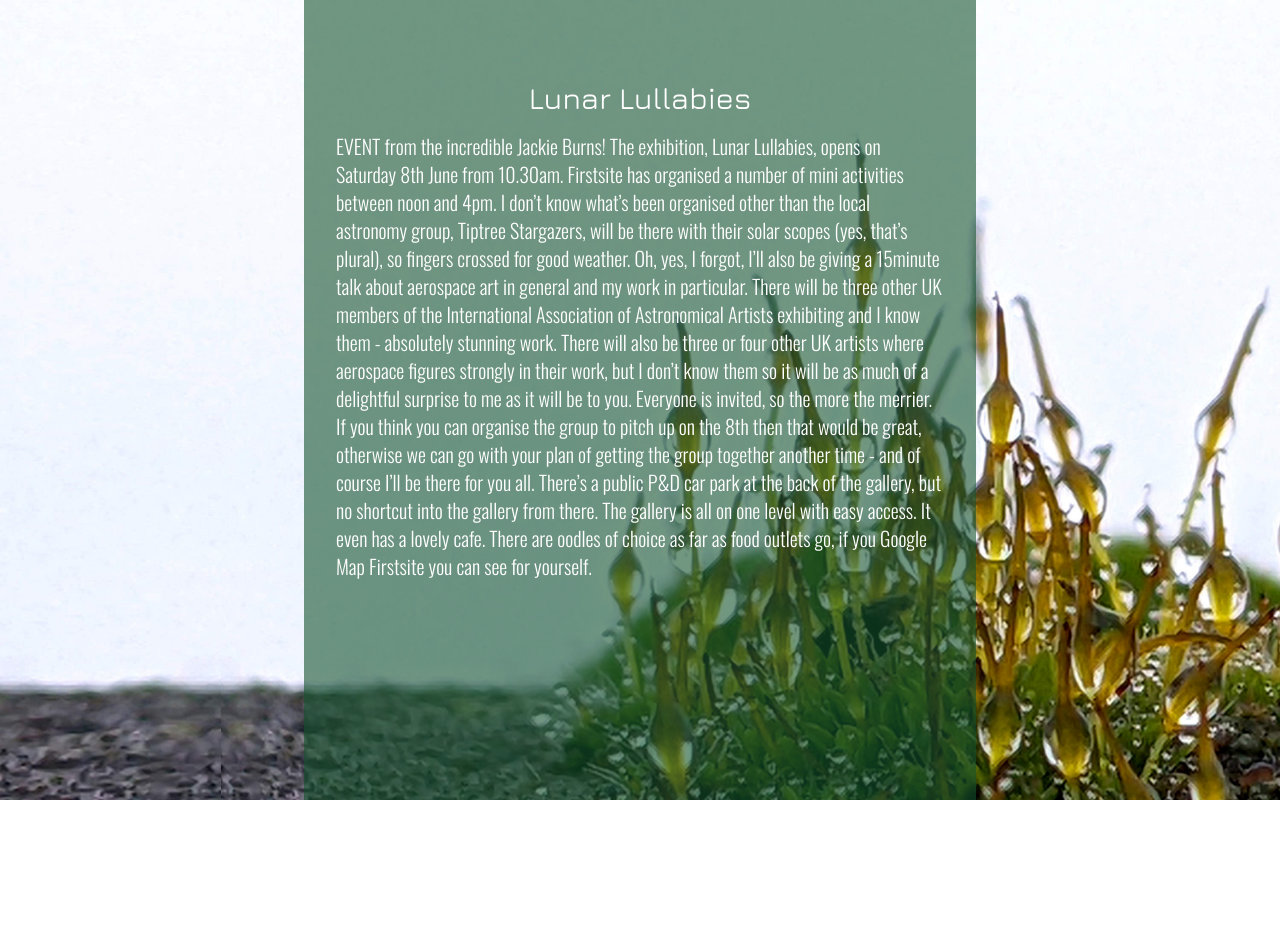
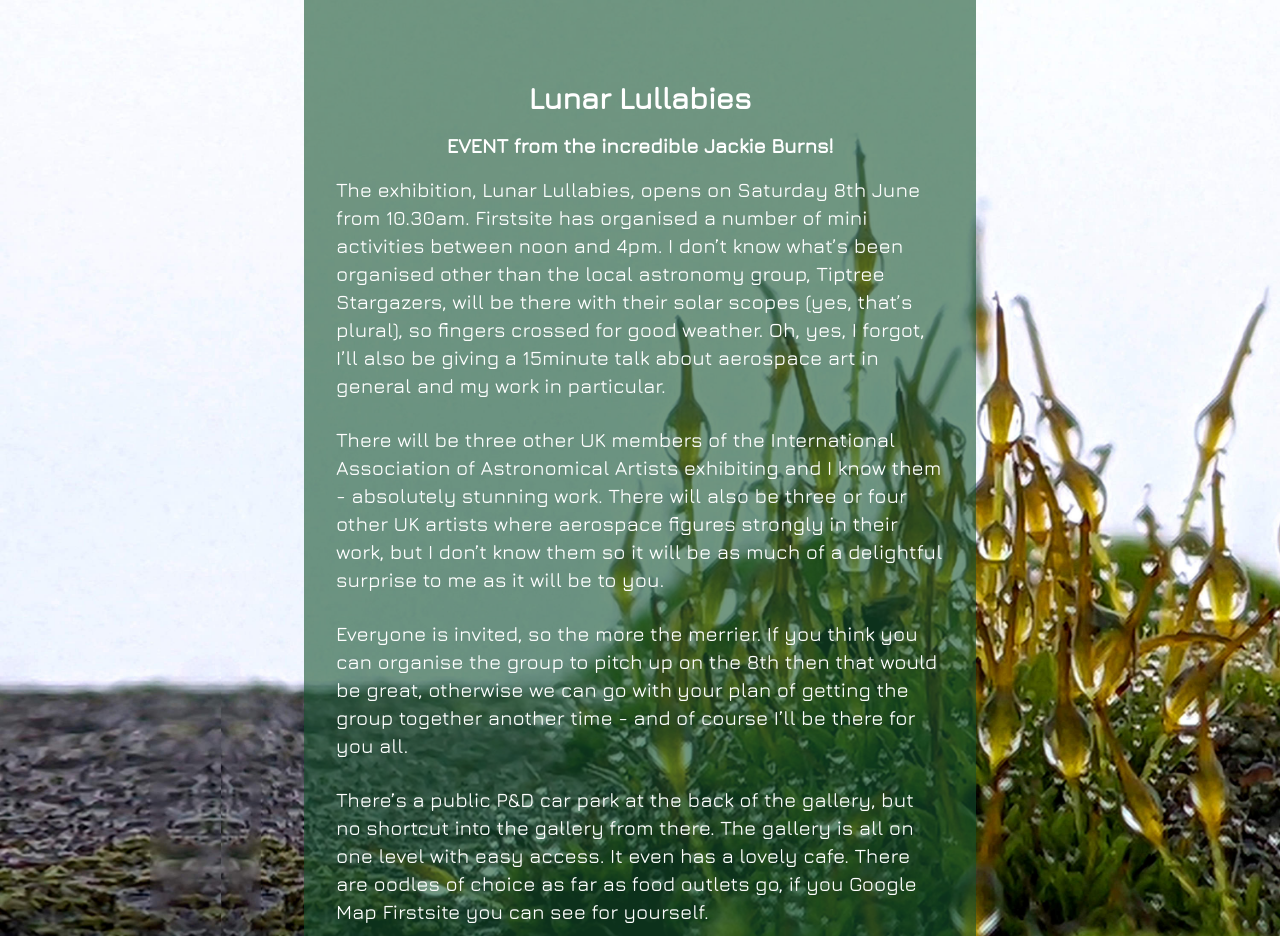
Before and after one commit to monscamus/eastworlds, a Next.js app: page /posts/lunar-lullabies in a window 1280 px wide. Before the commit the page ends 800 px from the top, so only its background shows below. Built offline with nearby package versions, Linux system fonts and the light colour scheme.

Commit message:
MD parse

```diff
--- a/app/posts/[slug]/page.tsx
+++ b/app/posts/[slug]/page.tsx
@@ -6,7 +6,7 @@ import fs from 'fs';
 import path from 'path';
 import matter from 'gray-matter';
 import { getSortedPostsData } from '../../../lib/posts';
-
+import ReactMarkdown from "react-markdown";
 const postsDirectory = path.join(process.cwd(), 'posts');
 
 // If loading a variable font, you don't need to specify the font weight
@@ -32,10 +32,9 @@ export default async function Page({ params }: { params: { slug: string } }) {
   const matterResult = matter(fileContents);
 
   return (
-    <main className="flex min-h-screen flex-col place-items-center gap-4 pt-20 text-white">
-      <h1 className={`text-3xl ${staat.className}`}>{matterResult.data.title}</h1>
-      {matterResult.content}
-
+    <main className={`flex min-h-screen flex-col place-items-center gap-4 pt-20 text-white ${staat.className}`}>
+      <h1 className={`text-3xl`}>{matterResult.data.title}</h1>
+      <ReactMarkdown>{matterResult.content}</ReactMarkdown>
       <Seo
         title="Eastworlds"
         description="Eastworlds is the east of England world-building forum. We welcome people from across all genres including science fiction, fantasy, history, horror and many others."
--- a/package.json
+++ b/package.json
@@ -23,5 +23,8 @@
     "react-dom": "18.2.0",
     "tailwindcss": "3.3.3",
     "typescript": "5.2.2"
+  },
+  "devDependencies": {
+    "react-markdown": "^9.0.1"
   }
 }
--- a/posts/lunar-lullabies.md
+++ b/posts/lunar-lullabies.md
@@ -3,12 +3,16 @@ title: 'Lunar Lullabies'
 date: '2024-05-10'
 ---
 
-EVENT from the incredible Jackie Burns!
+# EVENT from the incredible Jackie Burns!
+
 
 The exhibition, Lunar Lullabies, opens on Saturday 8th June from 10.30am.  Firstsite has organised a number of mini activities between noon and 4pm.  I don’t know what’s been organised other than the local astronomy group, Tiptree Stargazers, will be there with their solar scopes (yes, that’s plural), so fingers crossed for good weather.   Oh, yes, I forgot, I’ll also be giving a 15minute talk about aerospace art in general and my work in particular.
 
+
 There will be three other UK members of the International Association of Astronomical Artists exhibiting and I know them - absolutely stunning work. There will also be three or four other UK artists where aerospace figures strongly in their work, but I don’t know them so it will be as much of a delightful surprise to me as it will be to you.
+
 
 Everyone is invited, so the more the merrier.  If you think you can organise the group to pitch up on the 8th then that would be great, otherwise we can go with your plan of getting the group together another time - and of course I’ll be there for you all.
 
+
 There’s a public P&D car park at the back of the gallery, but no shortcut into the gallery from there.  The gallery is all on one level with easy access.  It even has a lovely cafe. There are oodles of choice as far as food outlets go, if you Google Map Firstsite you can see for yourself.
```
Also changed, not shown: 1 other file (tests, documents, lock files or other folders).
